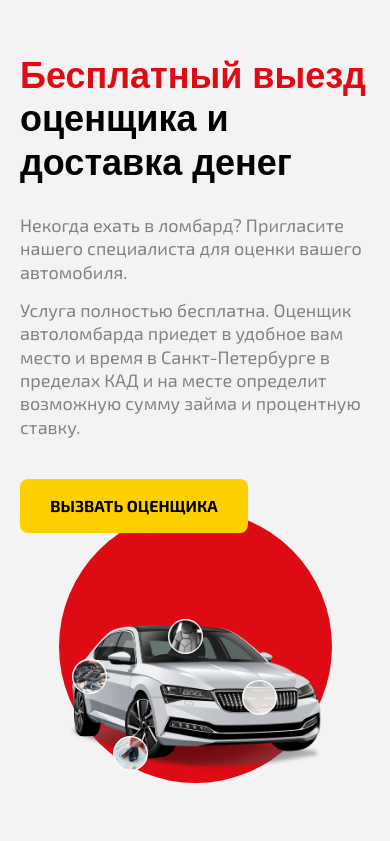
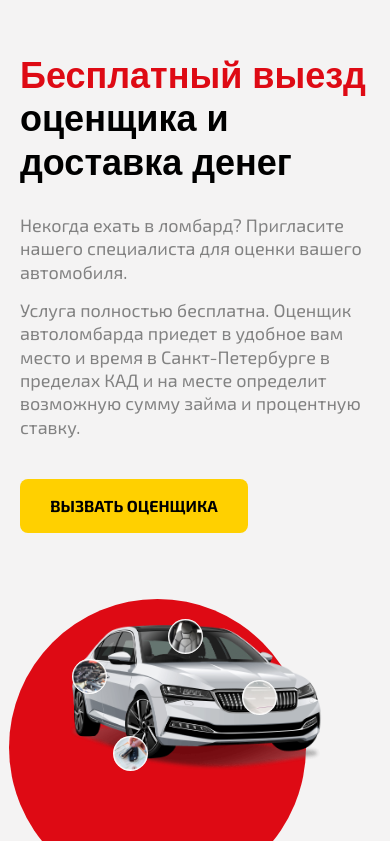
Before and after one commit to Vallek/activica-test, a plain HTML site: page index.html in a window 390 px wide. Shown: the part 1248-2089 px from the top of the page. Drawn offline with Linux system fonts and the light colour scheme.

Commit message:
car responsive

```diff
--- a/css/style.css
+++ b/css/style.css
@@ -635,21 +635,34 @@ img {
 @media screen and (max-width: 1360px) {
 	.assess {
 		justify-content: center;
-		background-position: 30% 170%;
 		padding: 62px 20px 70px 20px;
 	}
 }
 
-@media screen and (min-width: 1254px) and (max-width: 1360px) {
+@media screen and (min-width: 1254px) and (max-width: 1380px) {
 	.assess {
-		background-position: -17% 54%;
+		justify-content: center;
+		padding: 62px 20px 70px 20px;
+	}
+}
+
+@media screen and (max-width: 1254px) {
+	.assess {
+		background-position: 30% 170%;
 	}
 }
 
 @media screen and (max-width: 660px) {
 	.assess {
-		background-size: 70%;
-		background-position: 50% 90%;
+		background-size: 544px;
+		background-position: -80% 160%;
+	}
+}
+
+@media screen and (max-width: 450px) {
+	.assess {
+		background-size: 297px;
+		background-position: 10% 110%;
 	}
 }
 
```
